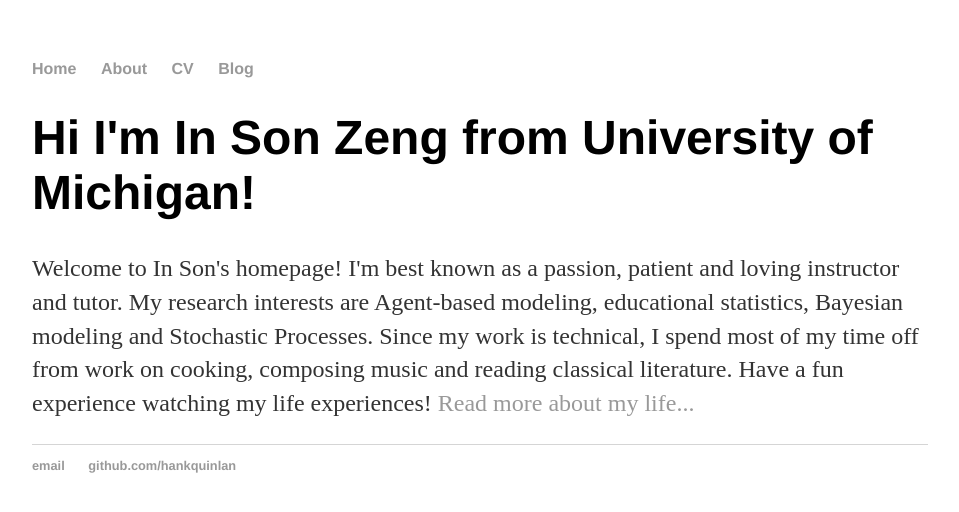
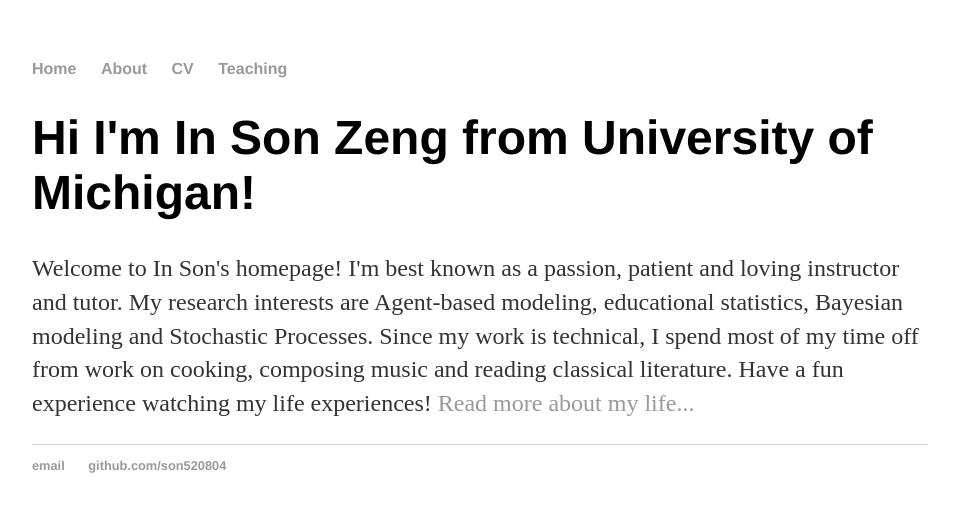
Before and after one commit to son520804/son520804.github.io, a Jekyll site: the page built from index.html, in a window 1280 px wide. Shown: the top 512 px of the page, without its empty margins (160-1119 px from the left). Built offline with Jekyll 4.4.1, drawn with Linux system fonts in a browser that asks for light colours.

Commit message:
Update default.html

```diff
--- a/_layouts/default.html
+++ b/_layouts/default.html
@@ -11,7 +11,7 @@
 	        		<li><a href="/">Home</a></li>
 		        	<li><a href="/about">About</a></li>
 	        		<li><a href="/cv">CV</a></li>
-	        		<li><a href="/blog">Blog</a></li>
+	        		<li><a href="/Teaching">Teaching</a></li>
 	    		</ul>
 			</nav>
 			<div class="container">
@@ -21,8 +21,8 @@
 			</div><!-- /.container -->
 			<footer>
 	    		<ul>
-	        		<li><a href="mailto:hankquinlanhub@gmail.com">email</a></li>
-	        		<li><a href="https://github.com/hankquinlan">github.com/hankquinlan</a></li>
+	        		<li><a href="mailto:sonson520804@gmail.com">email</a></li>
+	        		<li><a href="https://github.com/son520804">github.com/son520804</a></li>
 				</ul>
 			</footer>
 		</body>
```
